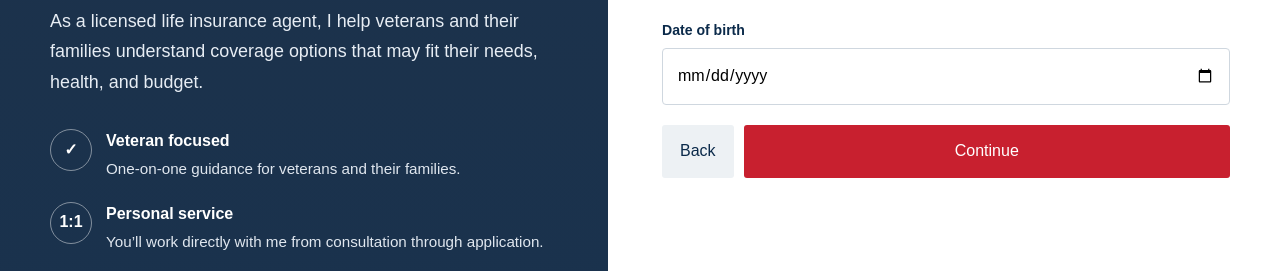
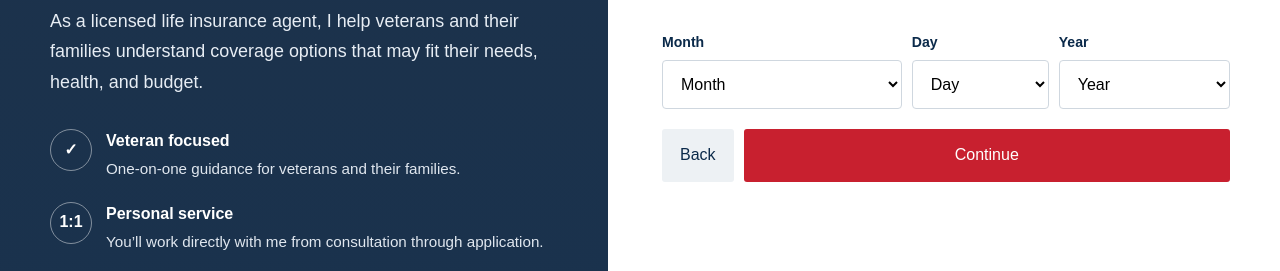
Before and after one commit to iansellslife/familyfirstian, a plain HTML site: page index.html in a window 1280 px wide. Both pictures are taken after a click on the button "Yes, I am a veteran". Shown: the part 453-724 px from the top of the page. Drawn offline with Linux system fonts and the light colour scheme.

Commit message:
Update index.html

```diff
--- a/index.html
+++ b/index.html
@@ -63,12 +63,95 @@
           </div>
 
           <div class="step" data-step="2">
-            <h3>What is your date of birth?</h3>
-            <label for="date_of_birth">Date of birth</label>
-            <input id="date_of_birth" name="date_of_birth" type="date" autocomplete="bday" required>
-            <div id="dobError" style="display:none;color:#a12626;font-size:.82rem;margin-top:7px">Please enter a valid date of birth for an adult age 18 or older.</div>
-            <div class="actions"><button type="button" class="btn btn-secondary back">Back</button><button type="button" class="btn btn-primary next">Continue</button></div>
-          </div>
+  <h3>What is your date of birth?</h3>
+
+  <div style="display:grid;grid-template-columns:1.4fr .8fr 1fr;gap:10px;">
+    <div>
+      <label for="dob_month">Month</label>
+      <select id="dob_month" required>
+        <option value="">Month</option>
+        <option value="01">January</option>
+        <option value="02">February</option>
+        <option value="03">March</option>
+        <option value="04">April</option>
+        <option value="05">May</option>
+        <option value="06">June</option>
+        <option value="07">July</option>
+        <option value="08">August</option>
+        <option value="09">September</option>
+        <option value="10">October</option>
+        <option value="11">November</option>
+        <option value="12">December</option>
+      </select>
+    </div>
+
+    <div>
+      <label for="dob_day">Day</label>
+      <select id="dob_day" required>
+        <option value="">Day</option>
+        <option>1</option><option>2</option><option>3</option>
+        <option>4</option><option>5</option><option>6</option>
+        <option>7</option><option>8</option><option>9</option>
+        <option>10</option><option>11</option><option>12</option>
+        <option>13</option><option>14</option><option>15</option>
+        <option>16</option><option>17</option><option>18</option>
+        <option>19</option><option>20</option><option>21</option>
+        <option>22</option><option>23</option><option>24</option>
+        <option>25</option><option>26</option><option>27</option>
+        <option>28</option><option>29</option><option>30</option>
+        <option>31</option>
+      </select>
+    </div>
+
+    <div>
+      <label for="dob_year">Year</label>
+      <select id="dob_year" required>
+        <option value="">Year</option>
+        <option>2008</option><option>2007</option><option>2006</option>
+        <option>2005</option><option>2004</option><option>2003</option>
+        <option>2002</option><option>2001</option><option>2000</option>
+        <option>1999</option><option>1998</option><option>1997</option>
+        <option>1996</option><option>1995</option><option>1994</option>
+        <option>1993</option><option>1992</option><option>1991</option>
+        <option>1990</option><option>1989</option><option>1988</option>
+        <option>1987</option><option>1986</option><option>1985</option>
+        <option>1984</option><option>1983</option><option>1982</option>
+        <option>1981</option><option>1980</option><option>1979</option>
+        <option>1978</option><option>1977</option><option>1976</option>
+        <option>1975</option><option>1974</option><option>1973</option>
+        <option>1972</option><option>1971</option><option>1970</option>
+        <option>1969</option><option>1968</option><option>1967</option>
+        <option>1966</option><option>1965</option><option>1964</option>
+        <option>1963</option><option>1962</option><option>1961</option>
+        <option>1960</option><option>1959</option><option>1958</option>
+        <option>1957</option><option>1956</option><option>1955</option>
+        <option>1954</option><option>1953</option><option>1952</option>
+        <option>1951</option><option>1950</option><option>1949</option>
+        <option>1948</option><option>1947</option><option>1946</option>
+        <option>1945</option><option>1944</option><option>1943</option>
+        <option>1942</option><option>1941</option><option>1940</option>
+        <option>1939</option><option>1938</option><option>1937</option>
+        <option>1936</option><option>1935</option><option>1934</option>
+        <option>1933</option><option>1932</option><option>1931</option>
+        <option>1930</option><option>1929</option><option>1928</option>
+        <option>1927</option><option>1926</option><option>1925</option>
+        <option>1924</option><option>1923</option><option>1922</option>
+        <option>1921</option><option>1920</option>
+      </select>
+    </div>
+  </div>
+
+  <input type="hidden" id="date_of_birth" name="date_of_birth">
+
+  <div id="dobError" style="display:none;color:#a12626;font-size:.82rem;margin-top:7px">
+    Please select your complete date of birth.
+  </div>
+
+  <div class="actions">
+    <button type="button" class="btn btn-secondary back">Back</button>
+    <button type="button" class="btn btn-primary next">Continue</button>
+  </div>
+</div>
 
           <div class="step" data-step="3">
             <h3>What are you mainly looking to protect?</h3>
```
